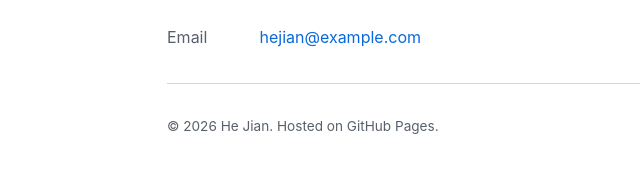
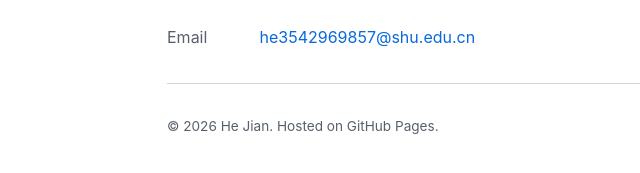
Before and after one commit to he3542969857/he3542969857.github.io, a plain HTML site: page index.html in a window 1280 px wide. Shown: the part 191-364 px from the top of the page, 177-817 px from the left. Drawn offline with Linux system fonts and the light colour scheme.

Commit message:
Set real email for OpenReview verification

```diff
--- a/index.html
+++ b/index.html
@@ -84,8 +84,8 @@
     <p class="tagline">Personal Homepage</p>
 
     <ul class="meta">
-      <!-- TODO: 把下面邮箱替换为你注册 OpenReview 时使用的真实邮箱 -->
-      <li><span class="label">Email</span> <a href="mailto:hejian@example.com">hejian@example.com</a></li>
+      <!-- Email used for OpenReview registration -->
+      <li><span class="label">Email</span> <a href="mailto:he3542969857@shu.edu.cn">he3542969857@shu.edu.cn</a></li>
     </ul>
 
     <hr />
```
